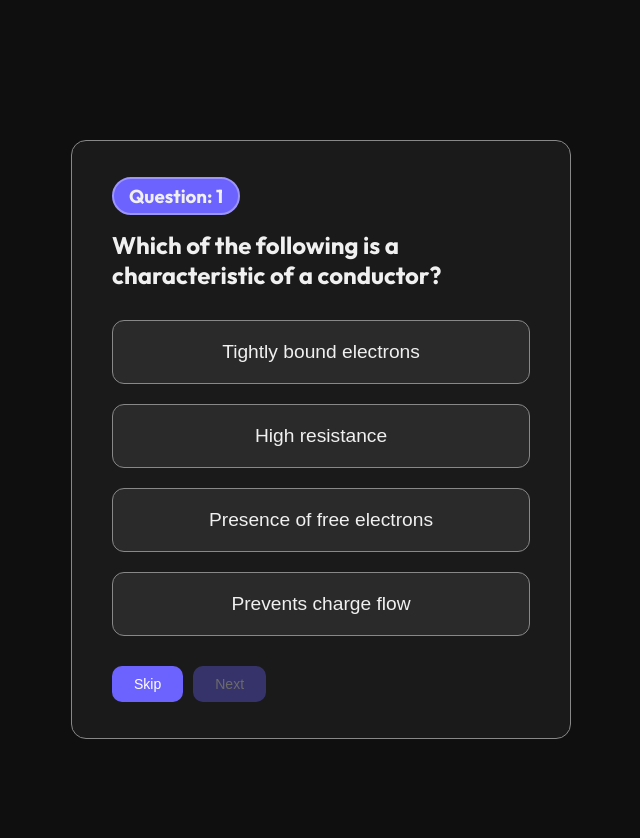
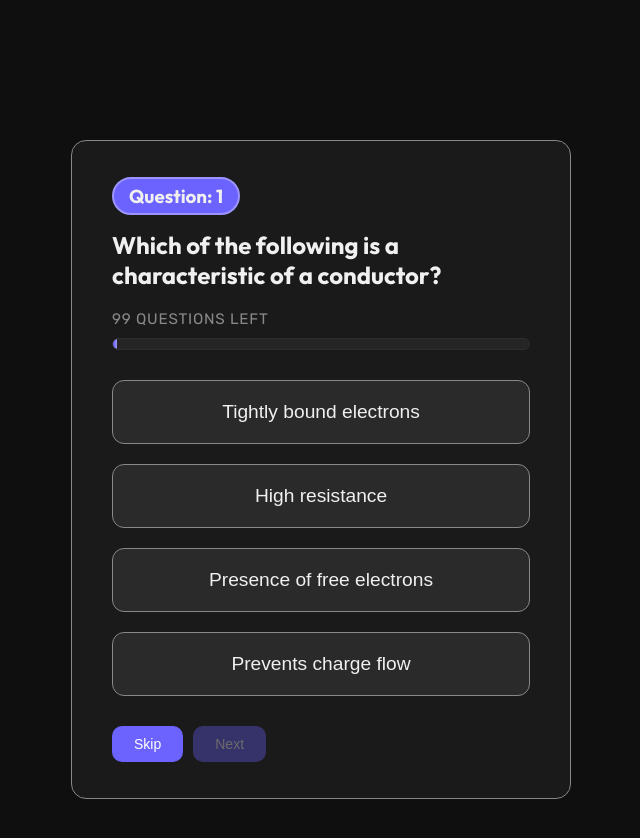
Before and after one commit to Tammyboy23/Quiz-App, a React (Vite) app: page / in a window 1280 px wide. Both pictures are taken after a click on the button "Start Quiz". Shown: the top 838 px of the page, without its empty margins (319-959 px from the left). Built offline with nearby package versions, Linux system fonts and the light colour scheme; a web font is replaced by a local one.

Commit message:
Progress Bar added

```diff
--- a/src/Page.jsx
+++ b/src/Page.jsx
@@ -190,6 +190,17 @@ function Page(){
                         <h3>Question: {currentQuestion + 1}</h3>
                         <h2>{currentQuiz.question}</h2>
                     </div>
+                    <div className="progress-wrap">
+                        <div className="progress-label">
+                            {quizToShow.length - currentQuestion - 1} questions left
+                        </div>
+                        <div className="progress-bar">
+                            <div
+                                className="progress-fill"
+                                style={{ width: `${((currentQuestion + 1) / quizToShow.length) * 100}%` }}
+                            />
+                        </div>
+                    </div>
                     <div className="buttons">
                         {currentQuiz.options.map((ans) => (
                             <button key={ans} onClick={(e) => handleAns(e, ans)} disabled={answered}>
@@ -199,7 +210,7 @@ function Page(){
                     </div>
                     {assist && (
                         <div className="assist">
-                            {currentQuiz.explanation}
+                            Ans: {currentQuiz.answer}
                         </div>
                     )}
                     <div className="btm">
--- a/src/index.css
+++ b/src/index.css
@@ -92,6 +92,33 @@ body{
 .buttons button:disabled{
     opacity: 0.5;
     cursor: not-allowed;
+}
+.progress-wrap {
+    margin: 20px 0;
+    display: flex;
+    flex-direction: column;
+    gap: 10px;
+}
+.progress-label {
+    font-size: 0.95rem;
+    color: var(--muted);
+    text-transform: uppercase;
+    letter-spacing: 0.05em;
+    font-family: rubik;
+}
+.progress-bar {
+    width: 100%;
+    height: 12px;
+    background: var(--surface2);
+    border-radius: 999px;
+    overflow: hidden;
+    border: 1px solid var(--border);
+}
+.progress-fill {
+    height: 100%;
+    background: linear-gradient(90deg, var(--accent), var(--accent2));
+    border-radius: 999px 0 0 999px;
+    transition: width 0.3s ease;
 }
 .correct{
     background: rgb(34, 65, 34) !important;
```
